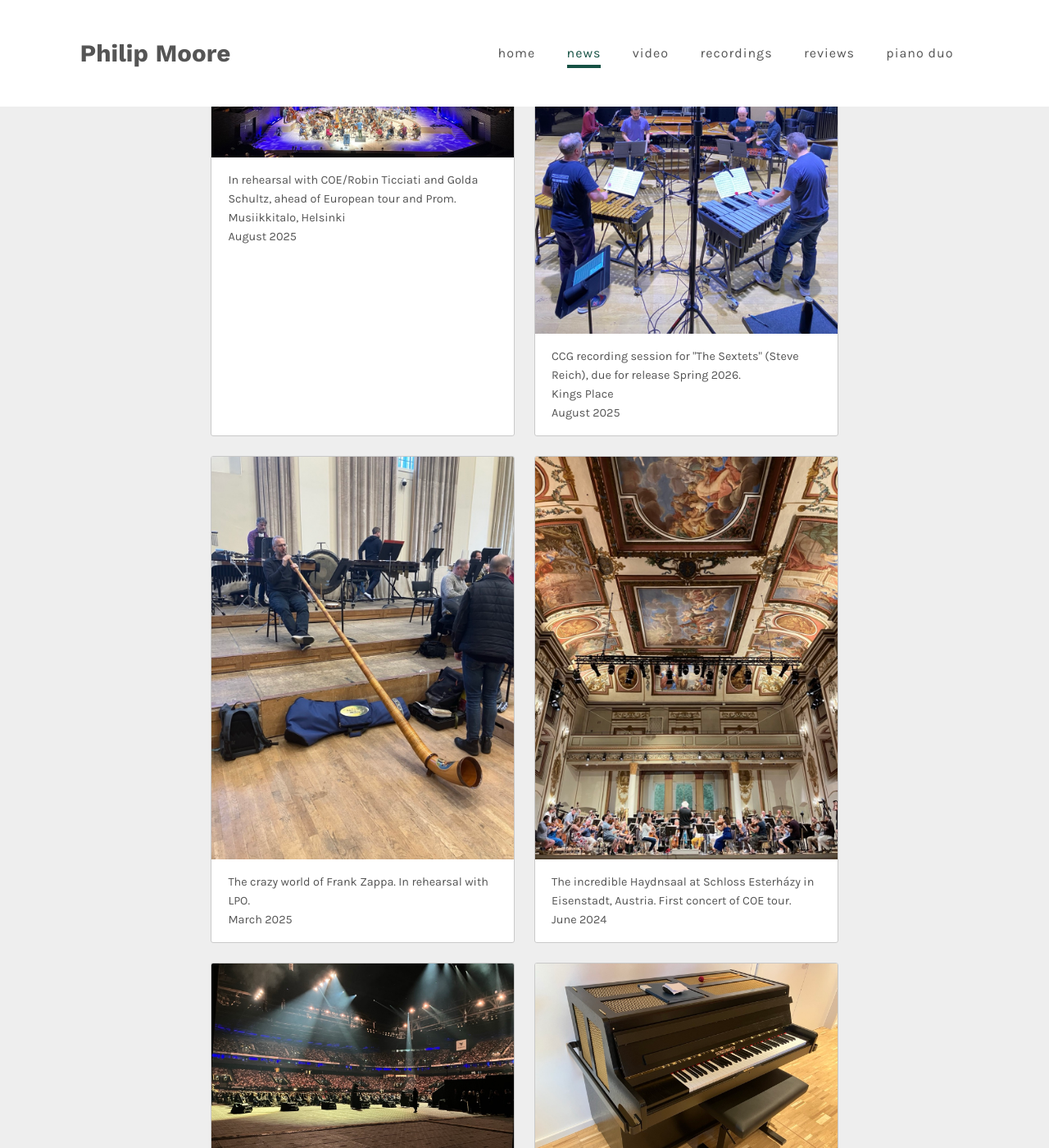
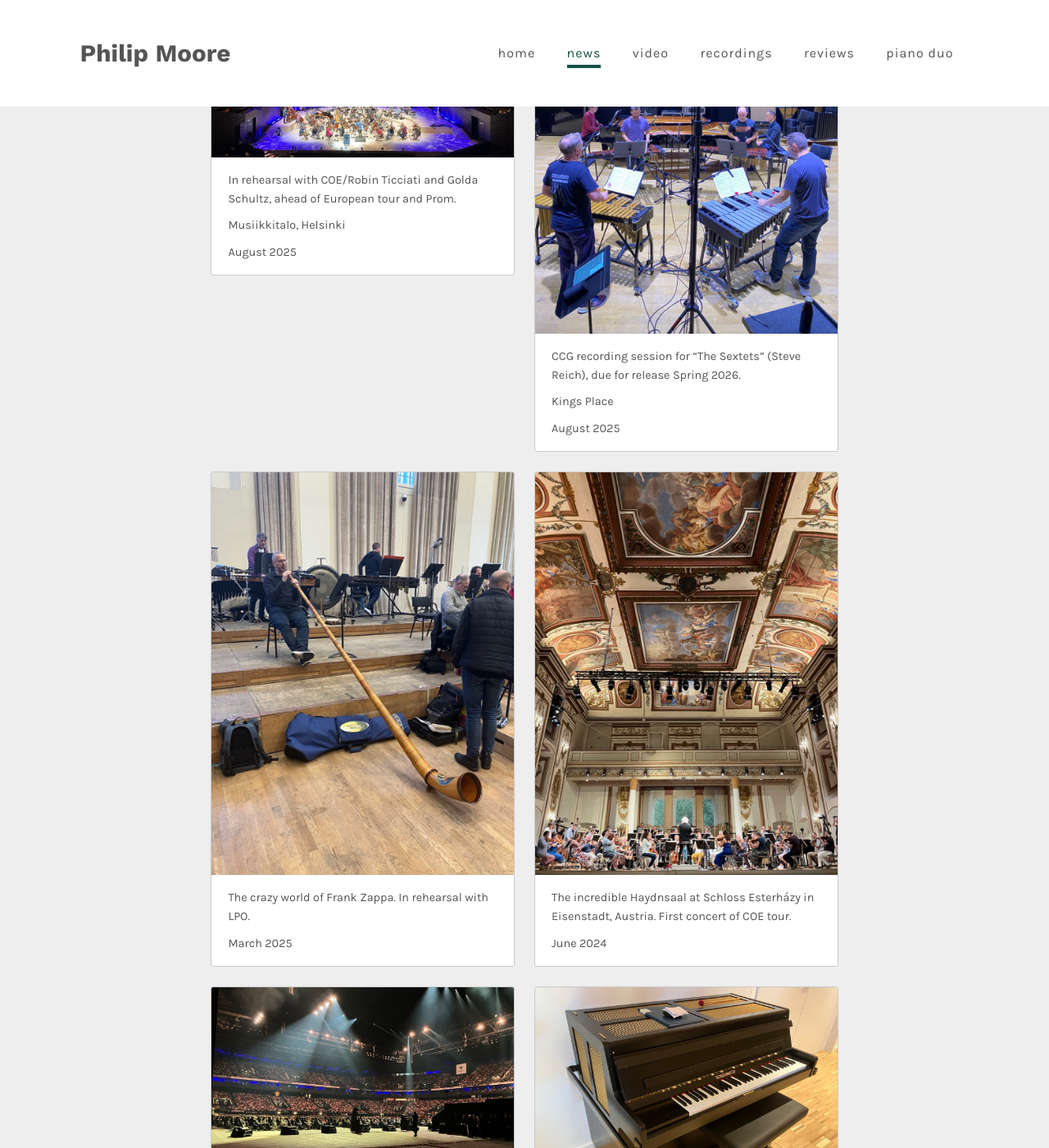
Before and after one commit to petemoore/philipmoorepianist.co.uk, a Jekyll site: the page built from news.md, in a window 1280 px wide and 1400 px high, scrolled down 949 px. Shown: the whole window at 82% size. Built offline with Jekyll 4.4.1, drawn with Linux system fonts in a browser that asks for light colours; some of the changed text lies outside the part shown.

Commit message:
Group related media on news entries

```diff
--- a/_layouts/news.html
+++ b/_layouts/news.html
@@ -13,7 +13,7 @@
 {% if entry.type == 'spotify' %}
 <div class="news-entry">
   <div class="spotify-embed">
-    <iframe style="border-radius: 12px" src="https://open.spotify.com/embed/{{ entry.spotify_id }}&utm_source=oembed" width="100%" height="{{ entry.height }}" frameborder="0" allowfullscreen allow="autoplay; clipboard-write; encrypted-media; fullscreen; picture-in-picture" loading="lazy"></iframe>
+    <iframe style="border-radius: 12px" src="https://open.spotify.com/embed/{{ entry.spotify_id }}{% if entry.spotify_id contains '?' %}&{% else %}?{% endif %}utm_source=oembed" width="100%" height="{{ entry.height | default: 152 }}" frameborder="0" allowfullscreen allow="autoplay; clipboard-write; encrypted-media; fullscreen; picture-in-picture" loading="lazy"></iframe>
   </div>
 </div>
 
@@ -33,18 +33,39 @@
     {% endfor %}
   </div>
   {% if entry.caption or entry.date %}
-  <div class="caption">{{ entry.caption }}{% if entry.date %}<br>{{ entry.date }}{% endif %}</div>
+  <div class="caption">
+    {% if entry.caption %}{{ entry.caption | markdownify }}{% endif %}
+    {% if entry.date %}<p class="news-meta">{{ entry.date }}</p>{% endif %}
+  </div>
   {% endif %}
 </div>
 
 {% else %}
-<div class="news-entry">
+<div class="news-entry{% if entry.layout == 'wide' %} news-entry-wide{% endif %}">
   <img src="{{ '/assets/images/' | append: entry.image | relative_url }}" alt="" loading="lazy">
   <div class="caption">
-    {{ entry.caption }}
-    {% if entry.location %}<br>{{ entry.location }}{% endif %}
-    {% if entry.date %}<br>{{ entry.date }}{% endif %}
+    {% if entry.caption %}{{ entry.caption | markdownify }}{% endif %}
+    {% if entry.location %}<p class="news-meta">{{ entry.location }}</p>{% endif %}
+    {% if entry.date %}<p class="news-meta">{{ entry.date }}</p>{% endif %}
   </div>
+  {% if entry.media %}
+  <div class="news-media-list">
+    {% for media in entry.media %}
+    {% if media.type == 'spotify' %}
+    <div class="news-media news-media-spotify">
+      <iframe style="border-radius: 12px" src="https://open.spotify.com/embed/{{ media.spotify_id }}{% if media.spotify_id contains '?' %}&{% else %}?{% endif %}utm_source=oembed" width="100%" height="{{ media.height | default: 152 }}" frameborder="0" allowfullscreen allow="autoplay; clipboard-write; encrypted-media; fullscreen; picture-in-picture" loading="lazy"></iframe>
+    </div>
+    {% elsif media.type == 'youtube' %}
+    <div class="news-media">
+      <div class="video-embed">
+        <iframe src="https://www.youtube.com/embed/{{ media.youtube_id }}{% if media.start %}?start={{ media.start }}{% endif %}" title="{{ media.caption | default: 'Video' }}" frameborder="0" allow="accelerometer; autoplay; clipboard-write; encrypted-media; gyroscope; picture-in-picture; web-share" allowfullscreen></iframe>
+      </div>
+      {% if media.caption %}<div class="media-caption">{{ media.caption | markdownify }}</div>{% endif %}
+    </div>
+    {% endif %}
+    {% endfor %}
+  </div>
+  {% endif %}
 </div>
 {% endif %}
 {% endfor %}
--- a/assets/css/style.css
+++ b/assets/css/style.css
@@ -341,6 +341,7 @@
 .news-grid {
   display: grid;
   grid-template-columns: repeat(auto-fill, minmax(280px, 1fr));
+  align-items: start;
   gap: 1.5rem;
   margin-top: 1.5rem;
 }
@@ -366,6 +367,10 @@
   display: block;
 }
 
+.news-entry-wide {
+  grid-column: 1 / -1;
+}
+
 .news-entry .caption {
   font-size: 0.9rem;
   color: var(--color-text-light);
@@ -373,10 +378,46 @@
   padding: 1rem 1.25rem;
 }
 
+.news-entry .caption p {
+  margin-bottom: 0.6rem;
+}
+
+.news-entry .caption p:last-child {
+  margin-bottom: 0;
+}
+
+.news-meta {
+  color: var(--color-text-light);
+}
+
 .news-entry .caption strong {
   color: var(--color-text);
   display: block;
   margin-bottom: 0.25rem;
+}
+
+.news-media-list {
+  display: grid;
+  gap: 0.9rem;
+  padding: 0 1rem 1rem;
+}
+
+.news-media iframe {
+  display: block;
+}
+
+.news-media .video-embed {
+  margin-bottom: 0.5rem;
+}
+
+.media-caption {
+  font-size: 0.85rem;
+  color: var(--color-text-light);
+  line-height: 1.5;
+}
+
+.media-caption p {
+  margin-bottom: 0;
 }
 
 /* ===== Video ===== */
```
Also changed, not shown: _data/news.yml (+29 -25 lines).
